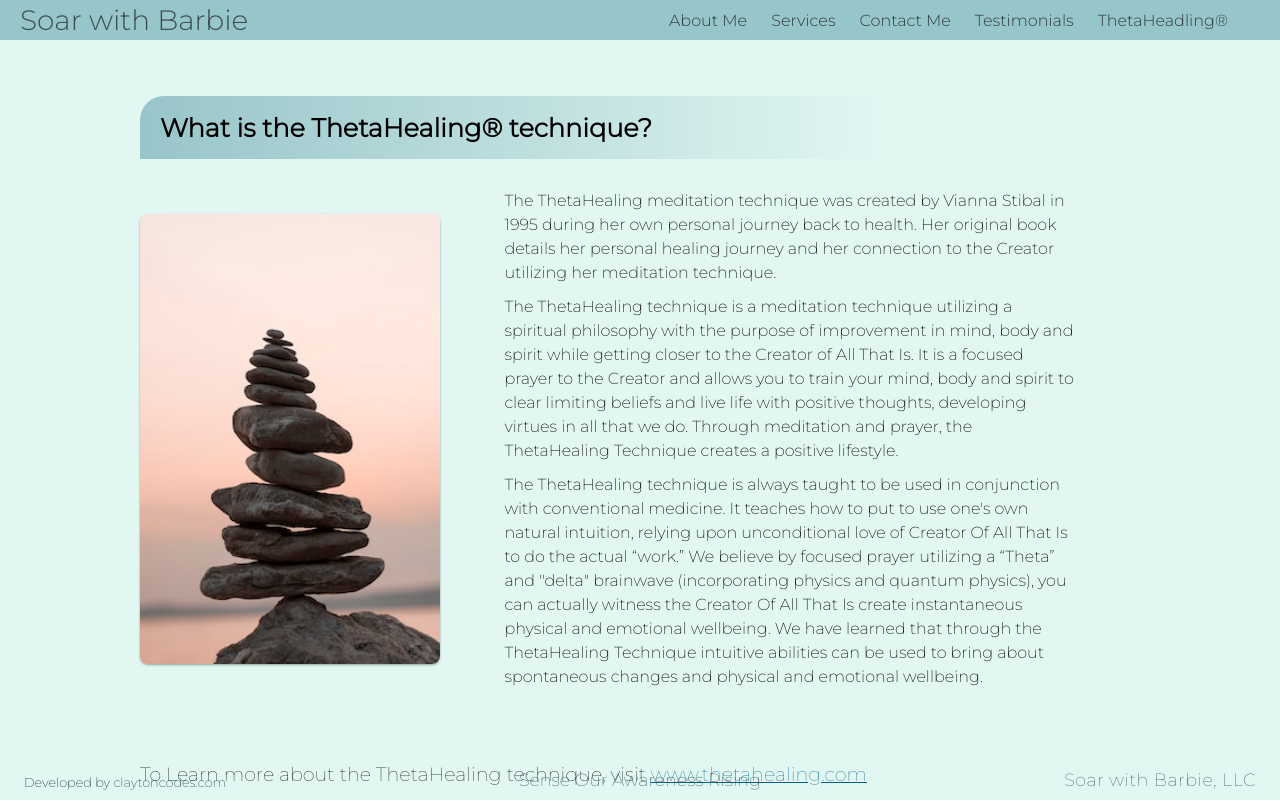
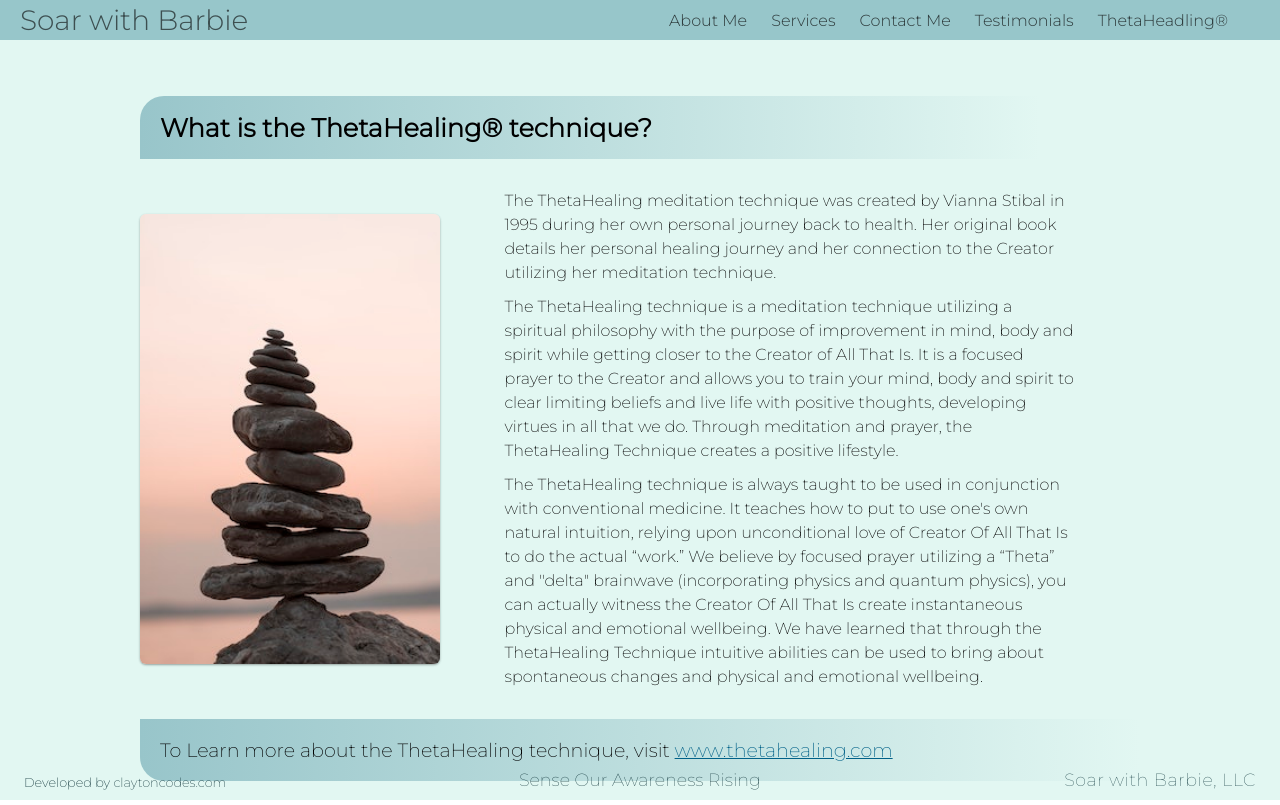
Before and after one commit to cldaly/soar-with-barbie-ui, an Angular app: page /theta-healing in a window 1280 px wide. Built offline with nearby package versions, Linux system fonts and the light colour scheme.

Commit message:
ui update theta page

```diff
--- a/src/app/pages/theta-healing/theta-healing.component.css
+++ b/src/app/pages/theta-healing/theta-healing.component.css
@@ -17,8 +17,8 @@
     margin: 0;
     width: 100%;
     padding: 16px 20px;
-    background-image: linear-gradient(90deg,#98c5ca 0%, #e2f7f2 75%, #e2f7f2 100%);
-    border-radius: 24px 10px 0 0;
+    background-image: linear-gradient(90deg,#98c5ca 0%, #e2f7f2 90%);
+    border-radius: 24px 0 0 0;
 }
 .theta-info {
     display: flex;
@@ -31,7 +31,7 @@
     width: auto;
     object-fit: cover;
     box-shadow: 0 1px 3px rgba(0,0,0,0.12), 0 1px 2px rgba(0,0,0,0.24);
-    border-radius: 8px;
+    border-radius: 6px;
 }
 .theta-description {
     padding: 20px 40px;
@@ -45,9 +45,13 @@
     margin: 10px 24px;
 }
 .theta-learn-more {
-    margin-top: 24px;
-    font-weight: 100;
+    text-align: left;
+    padding-left: 20px;
+    font-weight: 200;
     font-size: 1.2em;
+    width: 100%;
+    background-image: linear-gradient(90deg,#98c5ca 0%, #e2f7f2 100%);
+    border-radius: 0 0 0 24px;
 }
 .theta-link {
     color: #006188;
```
